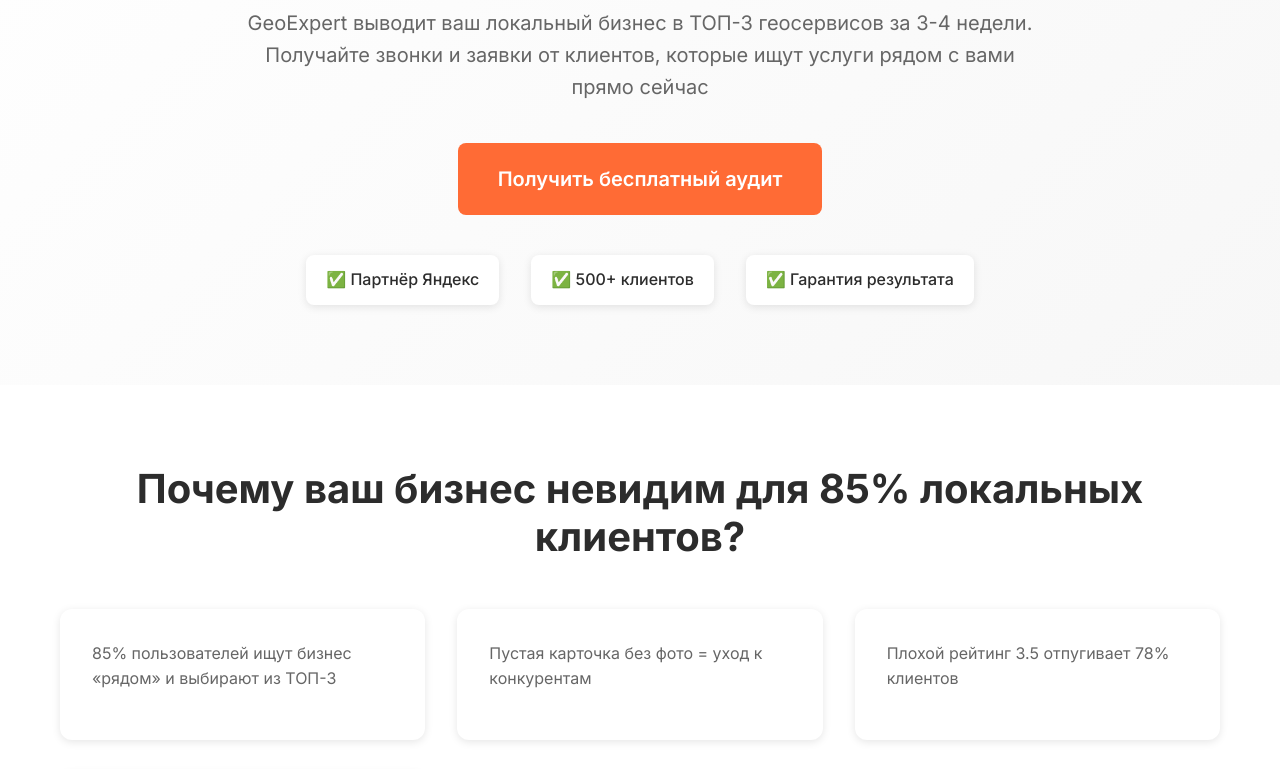
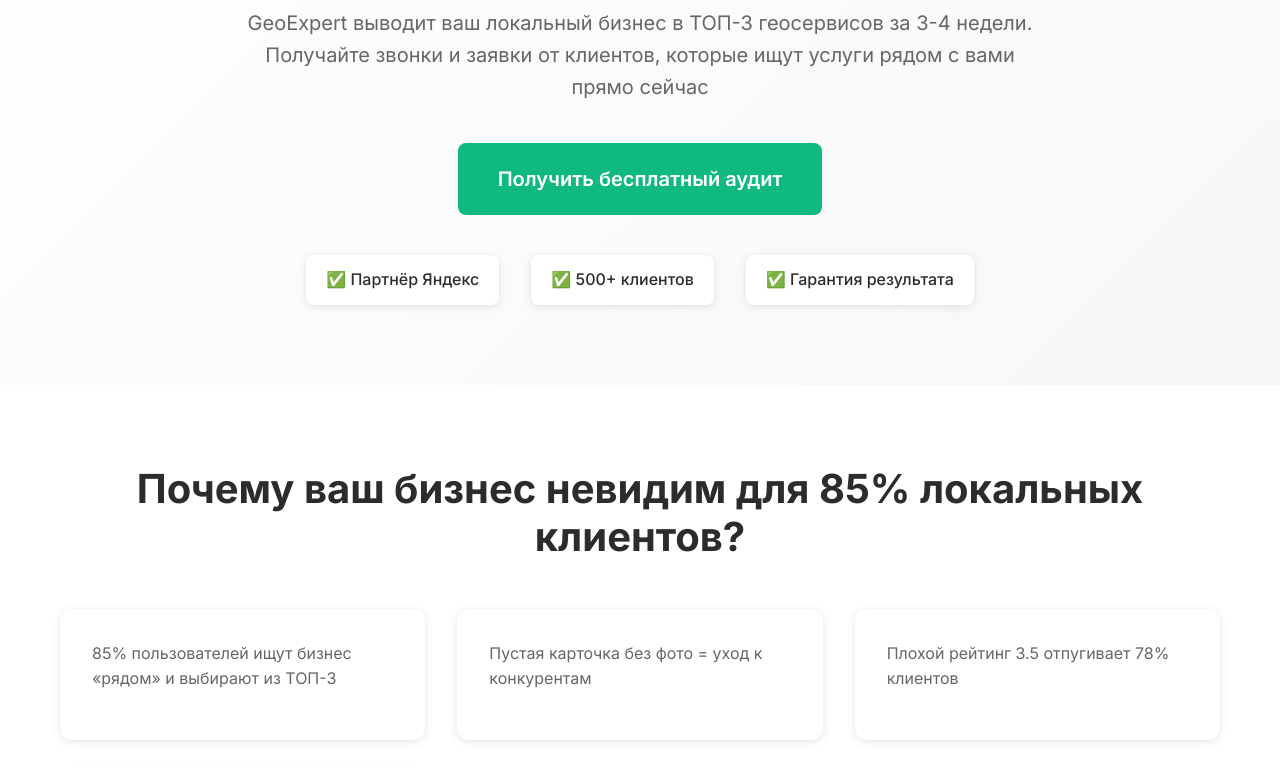
Before and after one commit to ustas86/geoexpert-promo, a plain HTML site: page index.html in a window 1280 px wide. Shown: the part 272-1041 px from the top of the page. Drawn offline with Linux system fonts and the light colour scheme.

Commit message:
Change color scheme from orange to green

```diff
--- a/index.html
+++ b/index.html
@@ -9,7 +9,7 @@
     <style>
         :root {
             /* Custom brand colors */
-            --brand-orange: #FF6B35;
+            --brand-orange: #10B981;
             --brand-blue: #004E89;
             --brand-green: #00CC66;
             --brand-bg: #F7F7F7;
@@ -18,8 +18,8 @@
 
             /* Override design system with brand colors */
             --color-primary: var(--brand-orange);
-            --color-primary-hover: #E55A2B;
-            --color-primary-active: #CC4D21;
+            --color-primary-hover: #059669;
+            --color-primary-active: #047857;
             --color-secondary: var(--brand-blue);
             --color-success: var(--brand-green);
             --color-background: var(--brand-bg);
```
